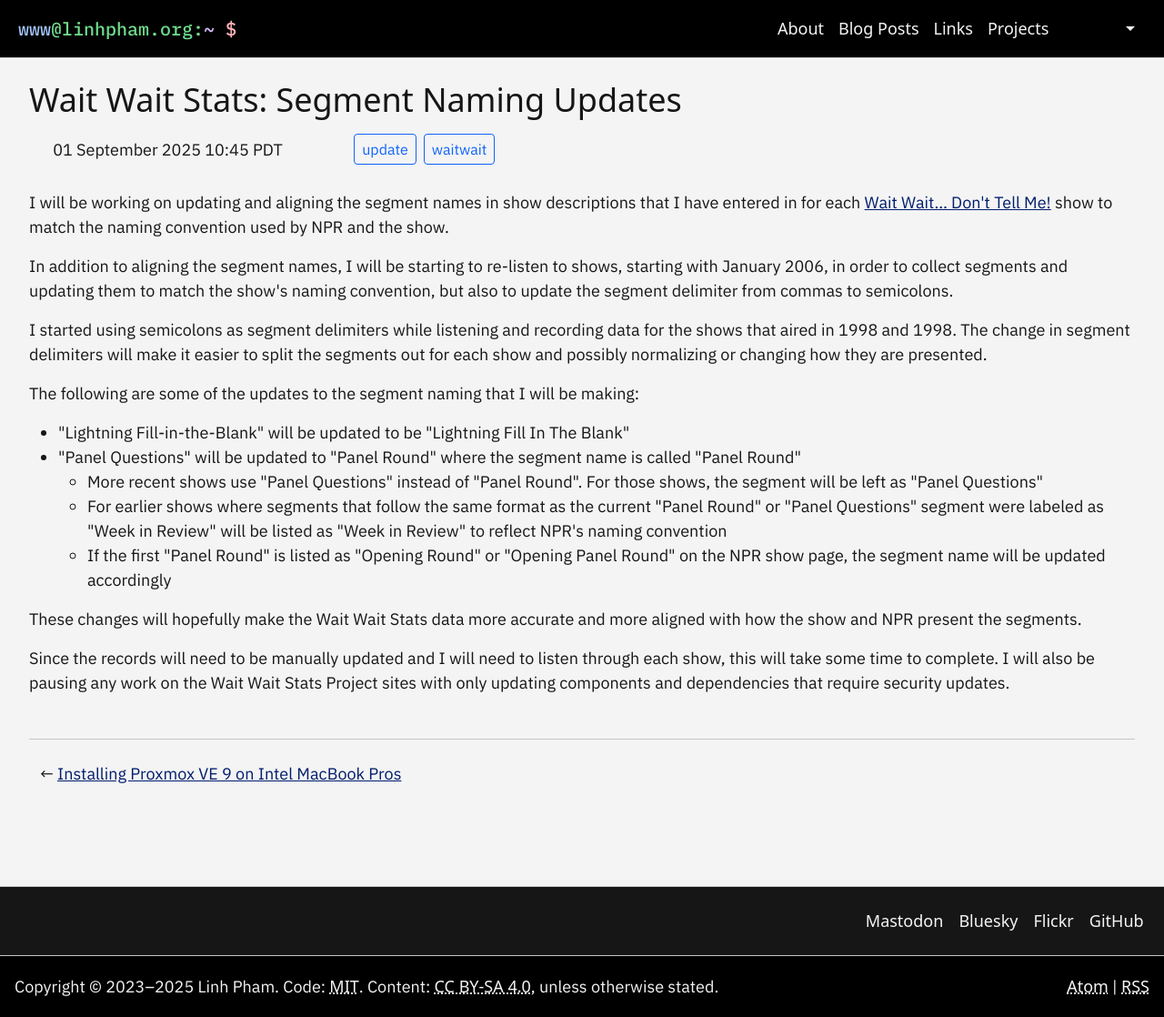
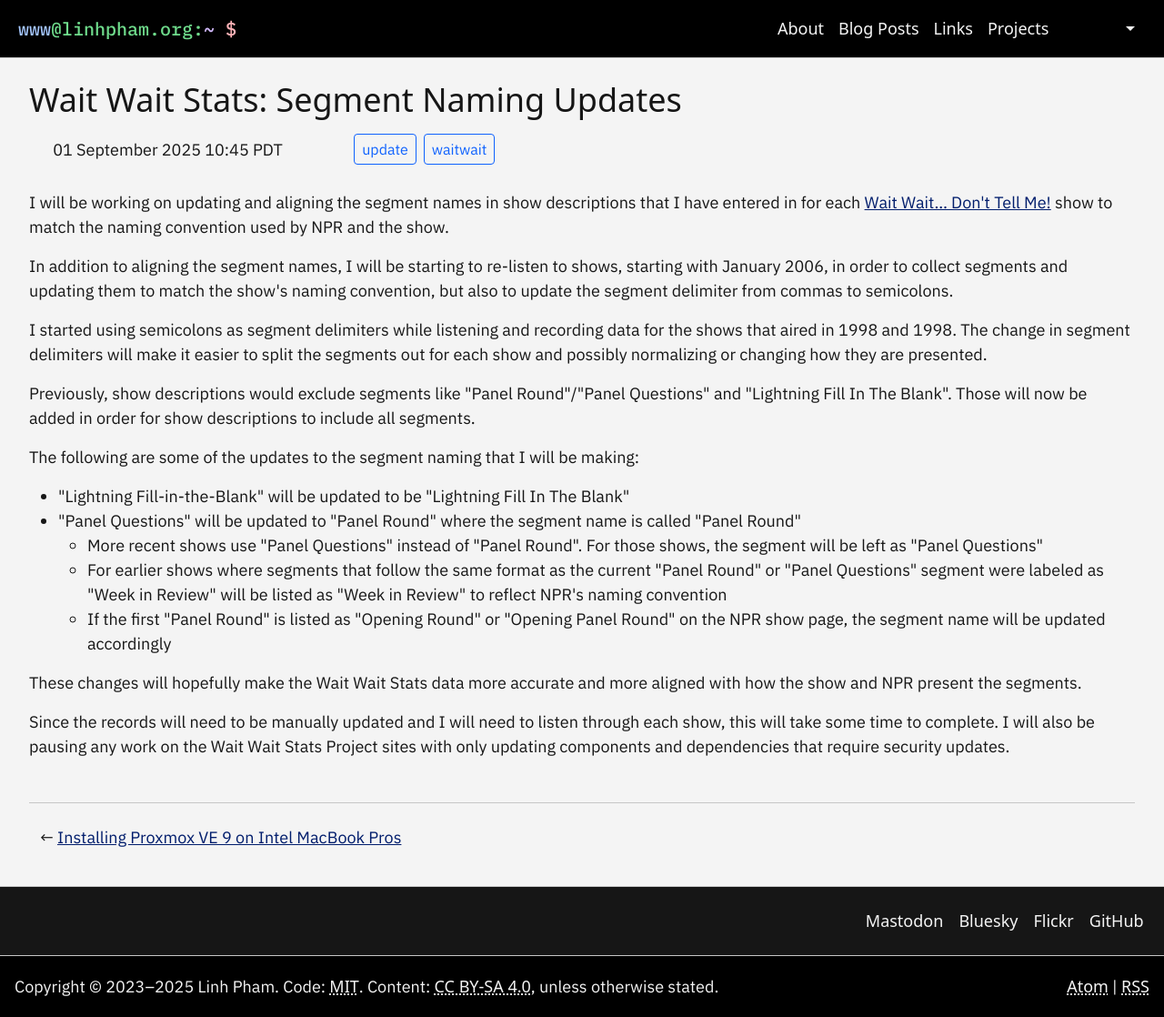
Before and after one commit to questionlp/linhpham.org_jekyll, a Jekyll site: the page built from _posts/2025-09-01-wait-wait-stats-segment-naming-updates.md, in a window 1280 px wide and 1118 px high. Shown: the whole window at 91% size. Built offline with Jekyll 4.4.1, drawn with Linux system fonts in a browser that asks for light colours; some web fonts are replaced.

Commit message:
Update latest post

```diff
--- a/_posts/2025-09-01-wait-wait-stats-segment-naming-updates.md
+++ b/_posts/2025-09-01-wait-wait-stats-segment-naming-updates.md
@@ -11,6 +11,8 @@
 
 I started using semicolons as segment delimiters while listening and recording data for the shows that aired in 1998 and 1998. The change in segment delimiters will make it easier to split the segments out for each show and possibly normalizing or changing how they are presented.
 
+Previously, show descriptions would exclude segments like "Panel Round"/"Panel Questions" and "Lightning Fill In The Blank". Those will now be added in order for show descriptions to include all segments.
+
 The following are some of the updates to the segment naming that I will be making:
 
 * "Lightning Fill-in-the-Blank" will be updated to be "Lightning Fill In The Blank"
```
